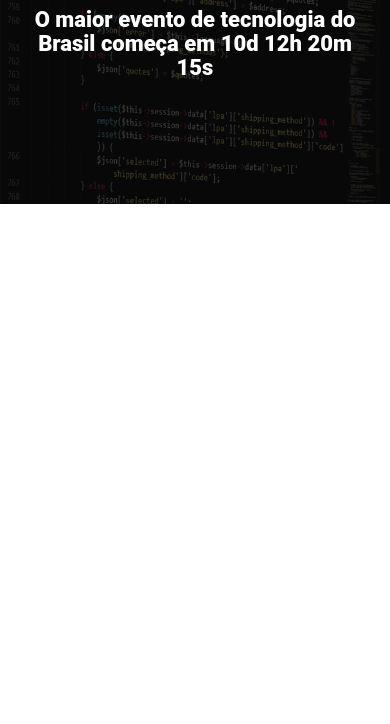
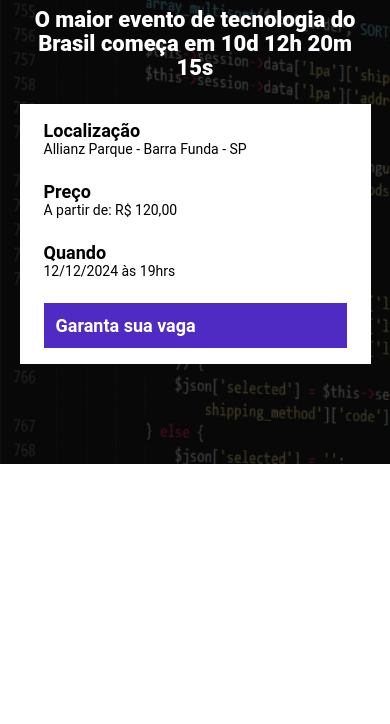
Before and after one commit to EuRamonFreire/EBAC_Tech_talks, a website built with Parcel: page src/index.html in a window 390 px wide. Shown: the part 120-844 px from the top of the page. Built offline with nearby package versions, Linux system fonts and the light colour scheme.

Commit message:
Finalizando o Header da página

```diff
--- a/src/index.html
+++ b/src/index.html
@@ -16,6 +16,23 @@
             <p class="hero__text">
                 O maior evento de tecnologia do Brasil começa em 10d 12h 20m 15s
             </p>
+            <div class="infos__bar">
+                <ul class="infos__bar__infos">
+                    <li class="infos__bar__infos__item">
+                        <b>Localização</b>
+                        Allianz Parque - Barra Funda - SP
+                    </li>
+                    <li class="infos__bar__infos__item">
+                        <b>Preço</b>
+                        A partir de: R$ 120,00
+                    </li>
+                    <li class="infos__bar__infos__item">
+                        <b>Quando</b>
+                        12/12/2024 às 19hrs
+                    </li>
+                </ul>
+                <a class="button button--primary" href="#">Garanta sua vaga</a>
+            </div>
         </div>
     </header>
     <script src="./scripts/main.js"></script>
--- /dev/null
+++ b/src/styles/componets/_buttons.scss
@@ -0,0 +1,23 @@
+.button {
+    padding: 12px;
+    font-size: 18px;
+    font-weight: bold;
+    text-decoration: none;
+    transition-duration: center;
+    white-space: nowrap;
+
+    &--primary {
+        color: #fff;
+        background-color: #4f2ac3;
+    }
+
+    @media (max-width: 640px) {
+        display: block;
+        width: 100%;
+    }
+
+    @media (max-width: 1024px) {
+        display: flex;
+        align-items: center;
+}
+}
--- /dev/null
+++ b/src/styles/componets/_infor_bar.scss
@@ -0,0 +1,40 @@
+.infos__bar {
+    padding: 16px 24px;
+    background-color: #fff;
+    justify-content: space-between;
+    display: flex;
+
+    &__infos{
+        display: flex;
+        gap: 40px;
+
+        &__item {
+            font-size: 14px;
+            color: #000;
+
+            b {
+                font-size: 18px;
+                display: block;
+                color: #000;
+            }
+        }
+    }
+
+    @media (max-width:640px) {
+        display: block;
+
+        &__infos {
+            display: block;
+
+            &__item {
+                margin-bottom: 24px;
+            }
+        }
+    }
+
+    @media (max-width: 1024px) {
+        &__infos {
+            gap: 16px;
+        }
+}
+}
--- a/src/styles/main.scss
+++ b/src/styles/main.scss
@@ -1,4 +1,6 @@
 @use 'hero';
+@use 'componets/infor_bar';
+@use 'componets/buttons';
 
 
 * {
@@ -7,6 +9,7 @@
     box-sizing: border-box;
     font-family: Roboto,sans-serif ;
     color: #fff;
+    list-style: none;
 }
 
 .container {
```
